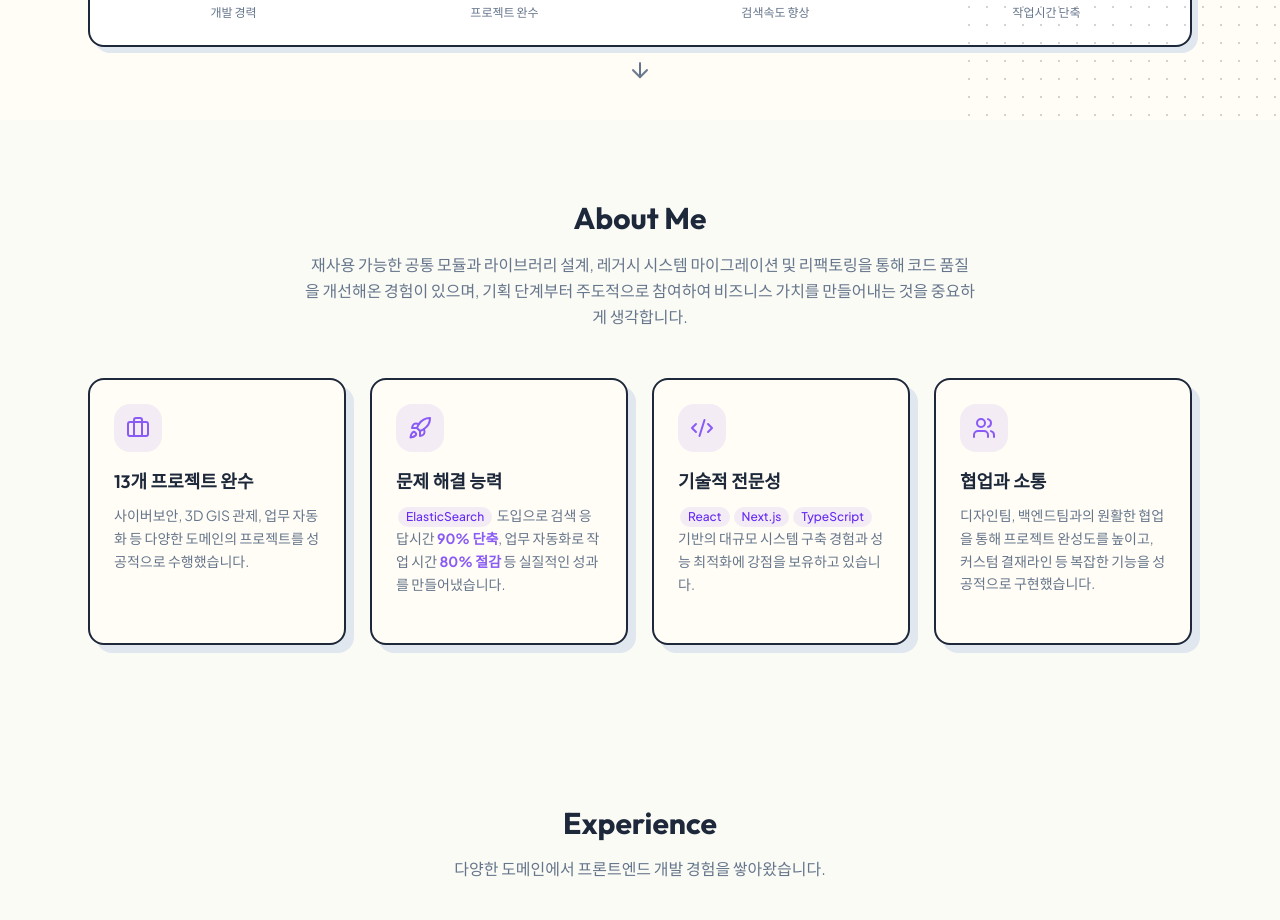
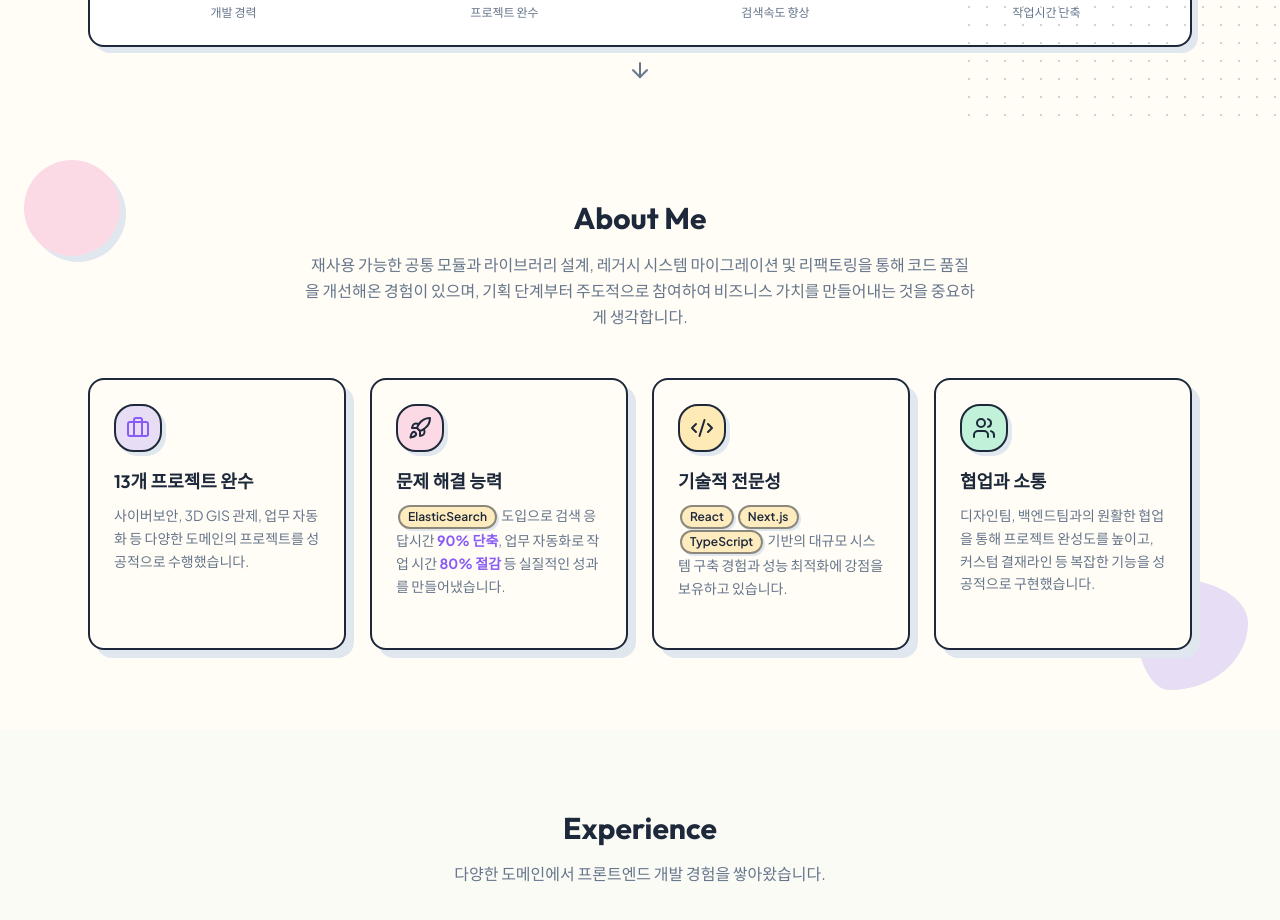
Before and after one commit to Kim-MJun/portfolio-draft-one, a React (Vite) app: page / in a window 1280 px wide. Shown: the part 680-1600 px from the top of the page. Built offline with nearby package versions, Linux system fonts and the light colour scheme; a web font is replaced by a local one.

Commit message:
feat: About/Skills 섹션 테마 업데이트
Ultraworked with [Sisyphus](https://github.com/code-yeongyu/oh-my-opencode)

Co-authored-by: Sisyphus <clio-agent@sisyphuslabs.ai>

```diff
--- a/src/components/sections/About.tsx
+++ b/src/components/sections/About.tsx
@@ -1,9 +1,10 @@
 import { Code2, Rocket, Users, Briefcase } from 'lucide-react';
 import { Card, CardContent } from '@/components/ui/card';
 import { personalInfo, totalProjects } from '@/data/resume';
+import { cn } from '@/lib/utils';
 
 const TechBadge = ({ children }: { children: React.ReactNode }) => (
-  <span className='inline-block px-2 py-0.5 rounded-md bg-accent/10 text-accent-text text-xs font-medium mx-0.5'>
+  <span className='inline-block px-2 py-0.5 rounded-full bg-tertiary/25 text-foreground text-xs font-semibold border-2 border-foreground/50 shadow-[2px_2px_0px_hsl(var(--shadow-soft))] mx-0.5'>
     {children}
   </span>
 );
@@ -38,8 +39,8 @@ const strengths = [
       <>
         <TechBadge>React</TechBadge>
         <TechBadge>Next.js</TechBadge>
-        <TechBadge>TypeScript</TechBadge> 기반의 대규모 시스템 구축 경험과
-        성능 최적화에 강점을 보유하고 있습니다.
+        <TechBadge>TypeScript</TechBadge> 기반의 대규모 시스템 구축 경험과 성능
+        최적화에 강점을 보유하고 있습니다.
       </>
     ),
   },
@@ -56,8 +57,23 @@ const strengths = [
 ];
 
 export function About() {
+  const accentStyles = [
+    'bg-accent/20 text-accent',
+    'bg-secondary/25 text-secondary-foreground',
+    'bg-tertiary/30 text-tertiary-foreground',
+    'bg-quaternary/30 text-quaternary-foreground',
+  ];
+
   return (
-    <section id='about' className='py-20 bg-muted/30'>
+    <section id='about' className='py-20 relative'>
+      <div
+        className='pointer-events-none absolute left-6 top-10 h-24 w-24 rounded-full bg-secondary/25 shadow-[6px_6px_0px_hsl(var(--shadow-soft))]'
+        aria-hidden='true'
+      />
+      <div
+        className='pointer-events-none absolute right-8 bottom-10 h-28 w-28 rounded-[30%_70%_70%_30%/40%_40%_60%_60%] bg-accent/20'
+        aria-hidden='true'
+      />
       <div className='max-w-6xl mx-auto px-4 sm:px-6'>
         <div className='text-center mb-12' data-aos='fade-up'>
           <h2 className='text-3xl font-bold text-foreground mb-4'>About Me</h2>
@@ -76,10 +92,13 @@ export function About() {
             >
               <CardContent className='p-6'>
                 <div
-                  className='w-12 h-12 rounded-lg bg-accent/10 flex items-center justify-center mb-4'
+                  className={cn(
+                    'w-12 h-12 rounded-xl border-2 border-foreground flex items-center justify-center mb-4 shadow-[4px_4px_0px_hsl(var(--shadow-soft))]',
+                    accentStyles[index % accentStyles.length],
+                  )}
                   aria-hidden='true'
                 >
-                  <strength.icon className='h-6 w-6 text-accent' />
+                  <strength.icon className='h-6 w-6' />
                 </div>
                 <h3 className='text-lg font-semibold text-foreground mb-2'>
                   {strength.title}
--- a/src/components/sections/Skills.tsx
+++ b/src/components/sections/Skills.tsx
@@ -29,7 +29,7 @@ interface SkillCategoryProps {
 
 function SkillCategory({ title, skills: skillList }: SkillCategoryProps) {
   return (
-    <div className='bg-background border border-border rounded-xl p-6'>
+    <div className='bg-card border-2 border-foreground rounded-2xl p-6 shadow-[6px_6px_0px_hsl(var(--shadow-soft))]'>
       <h3 className='text-lg font-semibold text-foreground mb-4'>{title}</h3>
       <div>
         {skillList.map((skill) => (
@@ -52,7 +52,11 @@ const skillCategories = [
 
 export function Skills() {
   return (
-    <section id='skills' className='py-20'>
+    <section id='skills' className='py-20 relative'>
+      <div
+        className='pointer-events-none absolute left-12 bottom-8 h-20 w-20 rounded-full bg-quaternary/25 shadow-[6px_6px_0px_hsl(var(--shadow-soft))]'
+        aria-hidden='true'
+      />
       <div className='max-w-6xl mx-auto px-4 sm:px-6'>
         <div className='text-center mb-12'>
           <h2 className='text-3xl font-bold text-foreground mb-4'>Skills</h2>
```
